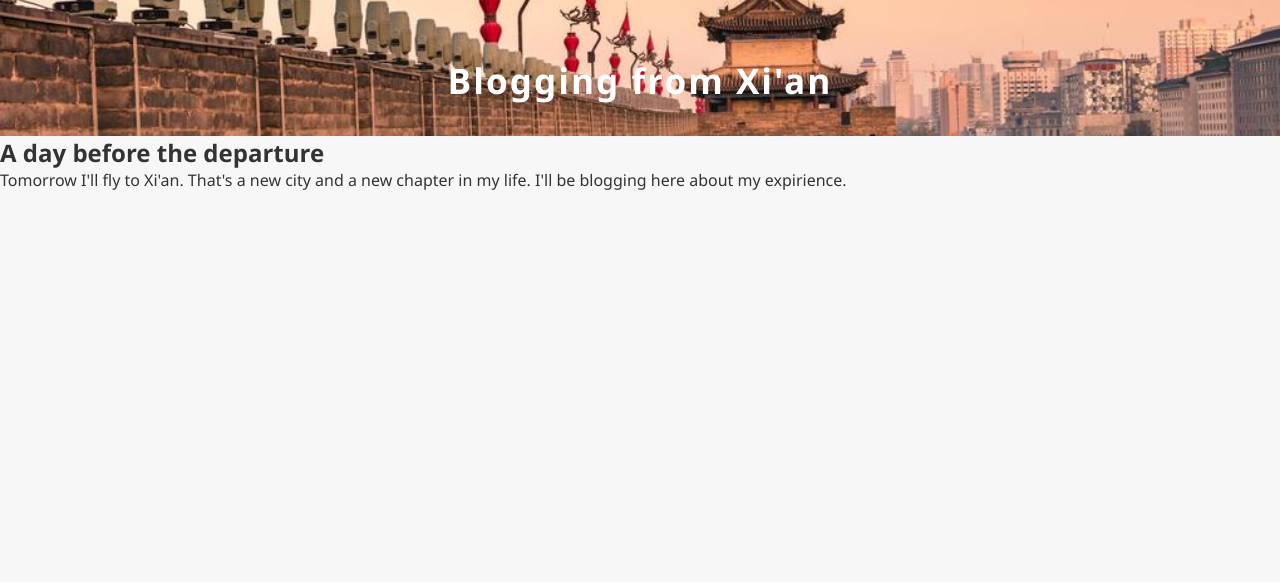
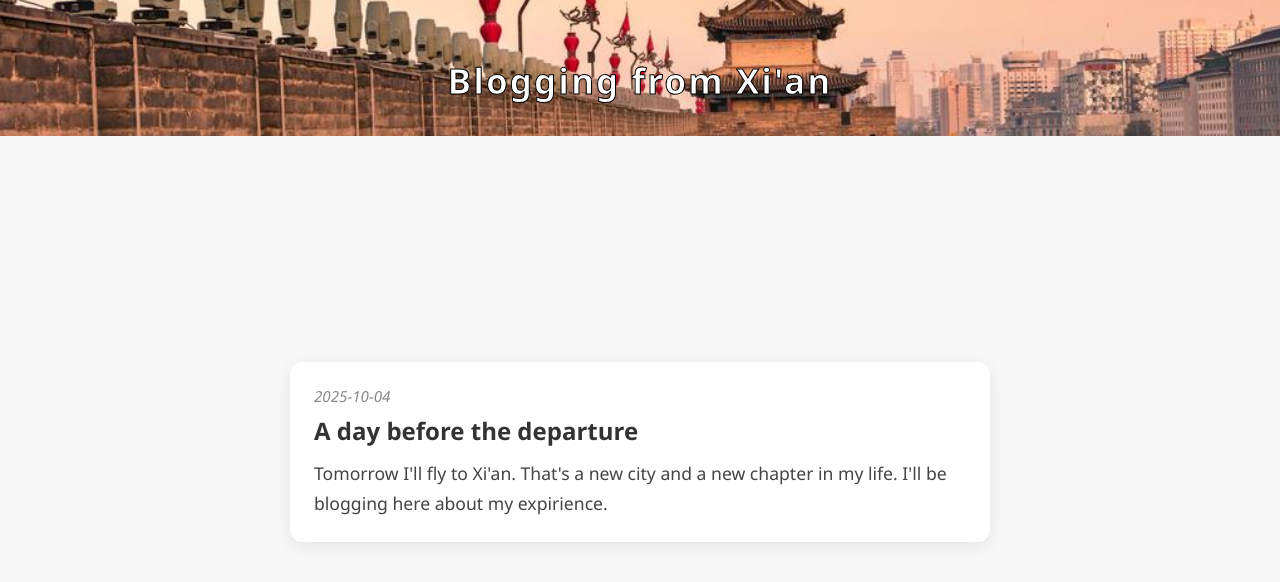
Before and after one commit to Maxoutlot/Maxoutlot.github.io, a plain HTML site: page index.html in a window 1280 px wide. Drawn offline with Linux system fonts and the light colour scheme.

Commit message:
Added new post

```diff
--- a/index.html
+++ b/index.html
@@ -13,6 +13,7 @@
 
   <main class="main-content">
       <section class="post">
+        <div class="post-date">2025-10-04</div>
         <h2>A day before the departure</h2>
         <p>Tomorrow I'll fly to Xi'an. That's a new city and a new chapter in my life. I'll be blogging here about my expirience.</p>
       </section>
--- a/styles.css
+++ b/styles.css
@@ -1,3 +1,9 @@
+.post-date {
+  font-size: 0.95rem;
+  color: #888;
+  margin-bottom: 8px;
+  font-style: italic;
+}
 /* Basic Reset */
 * {
   box-sizing: border-box;
@@ -14,6 +20,17 @@ body {
   min-height: 100vh;
 }
 
+.main-content {
+  flex: 1;
+  display: flex;
+  flex-direction: column;
+  align-items: center;
+  justify-content: center;
+  padding: 40px 20px;
+  max-width: 800px;
+  margin: 0 auto;
+}
+
 /* Header */
 .header {
   background: url('Xian.jpg?v=2') center center/cover no-repeat;
@@ -27,6 +44,30 @@ body {
   font-size: 2.2rem;
   font-weight: bold;
   letter-spacing: 2px;
+  -webkit-text-stroke: 1px #000;
+  text-stroke: 1px #000;
 }
-  40%  { left: 49%;  top: 22%; transform: rotate(-13deg); }
-  44%  { left: 56%;  top: 34%; transform: rotate(19deg); }
+
+.post {
+  background: white;
+  padding: 24px;
+  margin-bottom: 32px;
+  width: 100%;
+  max-width: 700px;
+  border-radius: 12px;
+  box-shadow: 0 4px 16px rgba(0,0,0,0.08);
+  transition: box-shadow 0.2s;
+}
+.post:hover {
+  box-shadow: 0 8px 24px rgba(0,0,0,0.12);
+}
+.post h2 {
+  margin-bottom: 12px;
+  color: #333;
+  font-size: 1.5rem;
+}
+.post p {
+  font-size: 1.1rem;
+  color: #444;
+  line-height: 1.7;
+}
```
